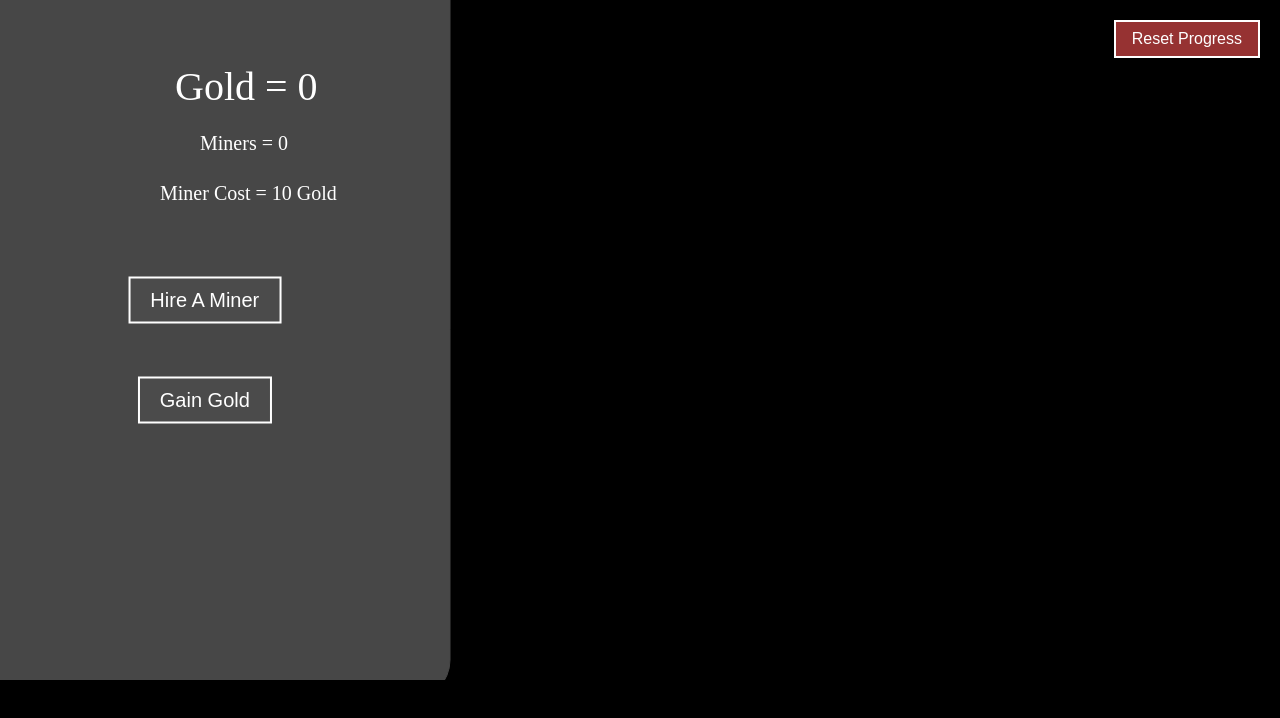
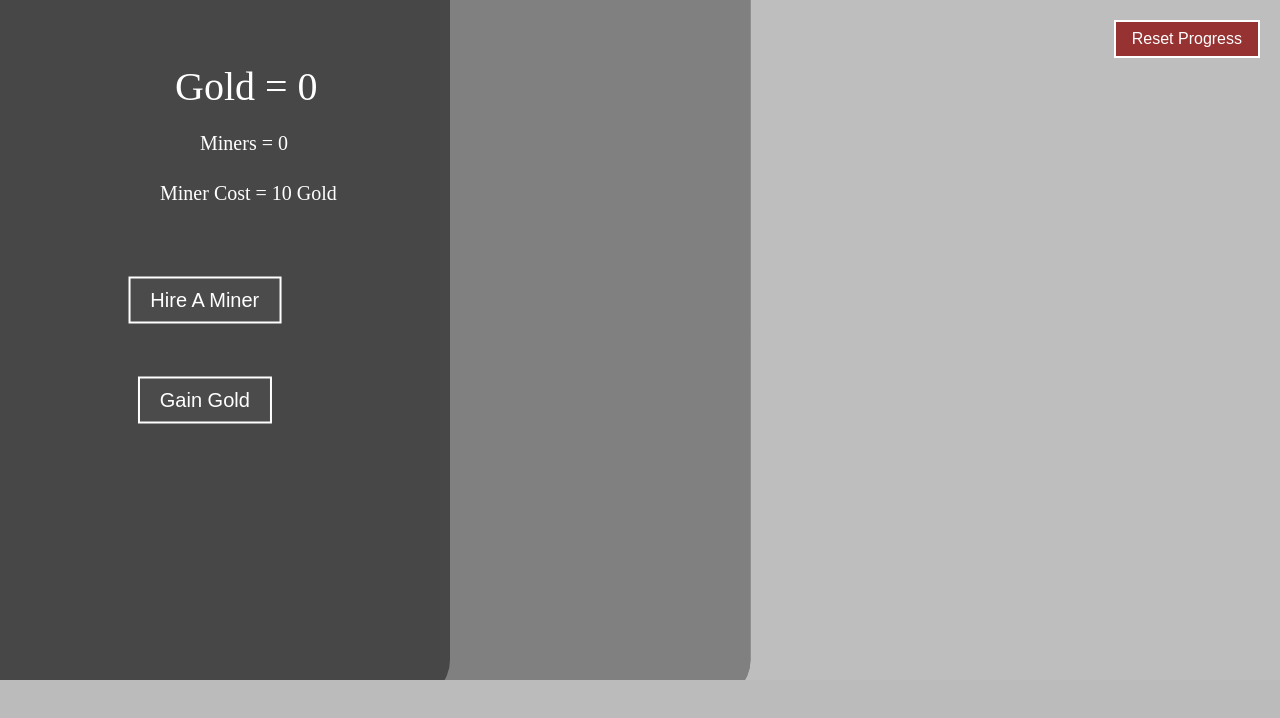
Before and after one commit to cpoblano/Test, a plain HTML site: page index.html in a window 1280 px wide. Shown: the top 718 px of the page. Drawn offline with Linux system fonts and the light colour scheme.

Commit message:
123123123
Changed background colors for body and canvas to lighter shades. Updated stroke and fill styles in the drawGame function.

```diff
--- a/index.html
+++ b/index.html
@@ -9,10 +9,10 @@
             margin: 0;
         }
         body {
-            background: #000000;
+            background: #bbbbbb;
         }
 canvas {
-    background: #000000;
+    background: #bebebe;
     display: block;
     margin: 0 auto;
 }
@@ -184,14 +184,21 @@ canvas {
 
             function drawGame(){
                  // Put game drawing code here
-                 ctx.strokeStyle = "#474747";
+                  { ctx.strokeStyle = "gray";
+                 ctx.fillStyle = "gray";
+                ctx.beginPath();
+                 ctx.roundRect(250, -50, 500, 750, [40]);
+                 ctx.fill();
+                 ctx.stroke();
+                 ctx.stroke();
+                 }
+                { ctx.strokeStyle = "#474747";
               ctx.fillStyle = "#474747";
                  ctx.beginPath();
                  ctx.roundRect(-50, -50, 500, 750, [40]);
                  ctx.fill();
-                 ctx.stroke();
             }
-
+        }
             function animate(currentTime) {
                 const deltaTime = (currentTime - lastTime) / 1000; // Convert to seconds
                 lastTime = currentTime;
```
